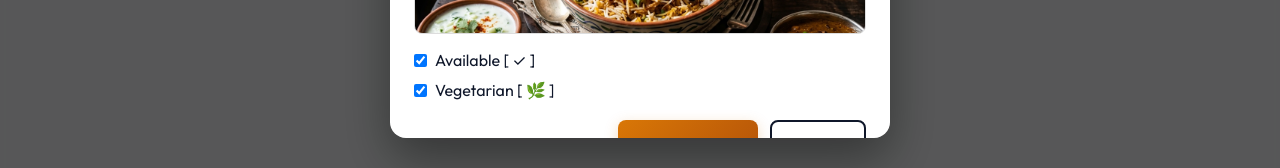
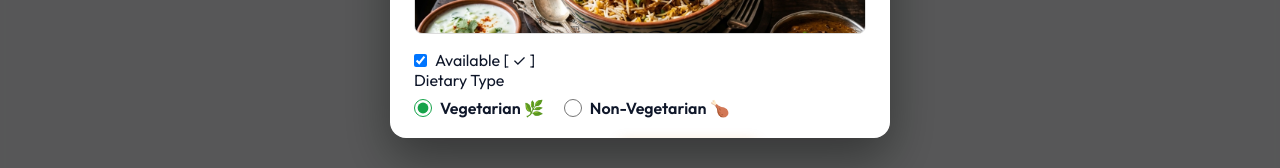
Before and after one commit to harshavardhan2025/Eatly, a React (Vite) app in the folder frontend/: page /admin/menu in a window 1280 px wide. Both pictures are taken after a click on the button "+ Add Food". Shown: the part 622-790 px from the top of the page. Built offline with nearby package versions, Linux system fonts and the light colour scheme; no server answers.

Commit message:
Update veg/non-veg type selection and symbols, auto-fill checkout location, fix veg save

```diff
--- a/frontend/src/admin/Dashboard.jsx
+++ b/frontend/src/admin/Dashboard.jsx
@@ -54,6 +54,7 @@ function Dashboard() {
     category: "Biryani",
     image: "https://images.unsplash.com/photo-1563379091339-03b21ab4a4f8?w=800",
     available: true,
+    is_veg: true,
   });
 
   // Complaints State
@@ -146,6 +147,7 @@ function Dashboard() {
       category: "Biryani",
       image: "https://images.unsplash.com/photo-1563379091339-03b21ab4a4f8?w=800",
       available: true,
+      is_veg: true,
     });
     setShowMenuModal(true);
   };
@@ -161,6 +163,7 @@ function Dashboard() {
       category: food.category || "Biryani",
       image: food.image_url || food.image || "https://images.unsplash.com/photo-1563379091339-03b21ab4a4f8?w=800",
       available: food.is_available !== false,
+      is_veg: food.is_veg !== false,
     });
     setShowMenuModal(true);
   };
@@ -215,6 +218,7 @@ function Dashboard() {
         category: finalCategory,
         image_url: menuFormData.image,
         is_available: menuFormData.available,
+        is_veg: menuFormData.is_veg,
       };
 
       if (editingId) {
@@ -472,7 +476,20 @@ function Dashboard() {
                   <img src={food.image_url || food.image} alt={food.name} />
 
                   <div className="dish-details">
-                    <span className="dish-cat">{food.category || "Biryani"}</span>
+                    <div style={{ display: "flex", gap: "10px", alignItems: "center", marginBottom: "8px" }}>
+                      <span className="dish-cat">{food.category || "Biryani"}</span>
+                      <span style={{ fontSize: "12px", fontWeight: "bold", display: "flex", alignItems: "center", gap: "6px", color: food.is_veg !== false ? "#16a34a" : "#dc2626" }}>
+                        <div style={{
+                          display: 'flex', alignItems: 'center', justifyContent: 'center',
+                          width: '14px', height: '14px', border: `1.5px solid ${food.is_veg !== false ? '#16a34a' : '#dc2626'}`, borderRadius: '2px'
+                        }} title={food.is_veg !== false ? "Vegetarian" : "Non-Vegetarian"}>
+                          <div style={{
+                            width: '6px', height: '6px', borderRadius: '50%', backgroundColor: food.is_veg !== false ? '#16a34a' : '#dc2626'
+                          }}></div>
+                        </div>
+                        {food.is_veg !== false ? "Veg" : "Non-Veg"}
+                      </span>
+                    </div>
                     <h3>{food.name}</h3>
                     <p className="dish-desc">{food.description}</p>
                     <strong className="dish-price">₹{food.price}</strong>
@@ -770,6 +787,33 @@ function Dashboard() {
                 </div>
               )}
 
+              {/* Dietary Type Radio Buttons */}
+              <div className="form-group">
+                <label>Dietary Type</label>
+                <div style={{ display: "flex", gap: "20px", marginTop: "8px" }}>
+                  <label style={{ display: "flex", alignItems: "center", gap: "8px", cursor: "pointer", fontWeight: "600" }}>
+                    <input
+                      type="radio"
+                      name="dietTypeDashboard"
+                      checked={menuFormData.is_veg === true}
+                      onChange={() => setMenuFormData({ ...menuFormData, is_veg: true })}
+                      style={{ cursor: "pointer", width: "18px", height: "18px", accentColor: "#16a34a" }}
+                    />
+                    Vegetarian 🌿
+                  </label>
+                  <label style={{ display: "flex", alignItems: "center", gap: "8px", cursor: "pointer", fontWeight: "600" }}>
+                    <input
+                      type="radio"
+                      name="dietTypeDashboard"
+                      checked={menuFormData.is_veg === false}
+                      onChange={() => setMenuFormData({ ...menuFormData, is_veg: false })}
+                      style={{ cursor: "pointer", width: "18px", height: "18px", accentColor: "#dc2626" }}
+                    />
+                    Non-Vegetarian 🍗
+                  </label>
+                </div>
+              </div>
+
               <div className="form-group checkbox-group">
                 <label htmlFor="availCheckModal" className="checkbox-label">
                   <input
--- a/frontend/src/admin/MenuManagement.jsx
+++ b/frontend/src/admin/MenuManagement.jsx
@@ -153,7 +153,20 @@ function MenuManagement() {
 
               <div>
                 <h3>{food.name}</h3>
-                <p>{food.category || "Biryani"}</p>
+                <p style={{ display: "flex", alignItems: "center", gap: "6px" }}>
+                  <span>{food.category || "Biryani"}</span>
+                  <span style={{ color: "#cbd5e1" }}>|</span>
+                  <span style={{
+                    display: 'inline-block',
+                    width: '10px',
+                    height: '10px',
+                    borderRadius: '50%',
+                    backgroundColor: food.is_veg !== false ? '#22c55e' : '#ef4444',
+                  }}></span>
+                  <span style={{ fontSize: "12px", color: food.is_veg !== false ? "#16a34a" : "#dc2626", fontWeight: "bold" }}>
+                    {food.is_veg !== false ? "Veg" : "Non-Veg"}
+                  </span>
+                </p>
                 <strong>₹{food.price}</strong>
               </div>
 
@@ -270,14 +283,28 @@ function MenuManagement() {
                 <label htmlFor="availCheck">Available [ ✓ ]</label>
               </div>
 
-              <div className="checkbox-row" style={{ marginTop: '10px' }}>
-                <input
-                  type="checkbox"
-                  id="vegCheck"
-                  checked={formData.is_veg}
-                  onChange={(e) => setFormData({ ...formData, is_veg: e.target.checked })}
-                />
-                <label htmlFor="vegCheck">Vegetarian [ 🌿 ]</label>
+              <label>Dietary Type</label>
+              <div className="radio-group" style={{ display: "flex", gap: "20px", marginBottom: "16px", marginTop: "8px" }}>
+                <label style={{ display: "flex", alignItems: "center", gap: "8px", cursor: "pointer", fontWeight: "600" }}>
+                  <input
+                    type="radio"
+                    name="dietType"
+                    checked={formData.is_veg === true}
+                    onChange={() => setFormData({ ...formData, is_veg: true })}
+                    style={{ cursor: "pointer", width: "18px", height: "18px", accentColor: "#16a34a" }}
+                  />
+                  Vegetarian 🌿
+                </label>
+                <label style={{ display: "flex", alignItems: "center", gap: "8px", cursor: "pointer", fontWeight: "600" }}>
+                  <input
+                    type="radio"
+                    name="dietType"
+                    checked={formData.is_veg === false}
+                    onChange={() => setFormData({ ...formData, is_veg: false })}
+                    style={{ cursor: "pointer", width: "18px", height: "18px", accentColor: "#dc2626" }}
+                  />
+                  Non-Vegetarian 🍗
+                </label>
               </div>
 
               <div className="modal-actions">
--- a/frontend/src/components/FoodCard.jsx
+++ b/frontend/src/components/FoodCard.jsx
@@ -96,14 +96,14 @@ function FoodCard({ food }) {
         <div className="food-card-header">
           <span className="food-category">{food.category}</span>
           <div style={{ display: 'flex', alignItems: 'center', gap: '8px' }}>
-            <span style={{
-              display: 'inline-block',
-              width: '12px',
-              height: '12px',
-              borderRadius: '50%',
-              backgroundColor: food.is_veg !== false ? '#22c55e' : '#ef4444',
-              border: `2px solid ${food.is_veg !== false ? '#16a34a' : '#dc2626'}`
-            }} title={food.is_veg !== false ? "Vegetarian" : "Non-Vegetarian"}></span>
+            <div style={{
+              display: 'flex', alignItems: 'center', justifyContent: 'center',
+              width: '16px', height: '16px', border: `1.5px solid ${food.is_veg !== false ? '#16a34a' : '#dc2626'}`, borderRadius: '2px'
+            }} title={food.is_veg !== false ? "Vegetarian" : "Non-Vegetarian"}>
+              <div style={{
+                width: '8px', height: '8px', borderRadius: '50%', backgroundColor: food.is_veg !== false ? '#16a34a' : '#dc2626'
+              }}></div>
+            </div>
             {likesCount >= 1 && (
               <span style={{ fontSize: '13px', color: '#64748b', display: 'flex', alignItems: 'center', gap: '4px', fontWeight: '500' }}>
                 <Heart size={14} fill="#ef4444" color="#ef4444" /> {likesCount}
--- a/frontend/src/index.css
+++ b/frontend/src/index.css
@@ -29,6 +29,12 @@ body {
   -webkit-font-smoothing: antialiased;
   -moz-osx-font-smoothing: grayscale;
   text-rendering: optimizeLegibility;
+  -webkit-user-select: none;
+  -moz-user-select: none;
+  -ms-user-select: none;
+  user-select: none;
+  -webkit-touch-callout: none;
+  -webkit-tap-highlight-color: transparent;
 }
 
 a {
--- a/frontend/src/pages/Checkout.jsx
+++ b/frontend/src/pages/Checkout.jsx
@@ -10,7 +10,7 @@ function Checkout() {
   const { user } = useAuth();
   const navigate = useNavigate();
 
-  const [address, setAddress] = useState("");
+  const [address, setAddress] = useState("Aditya University College");
   const [loading, setLoading] = useState(false);
   const [error, setError] = useState("");
   const [placedOrder, setPlacedOrder] = useState(null);
```
Also changed, not shown: 2 other files (tests, documents, lock files or other folders).
